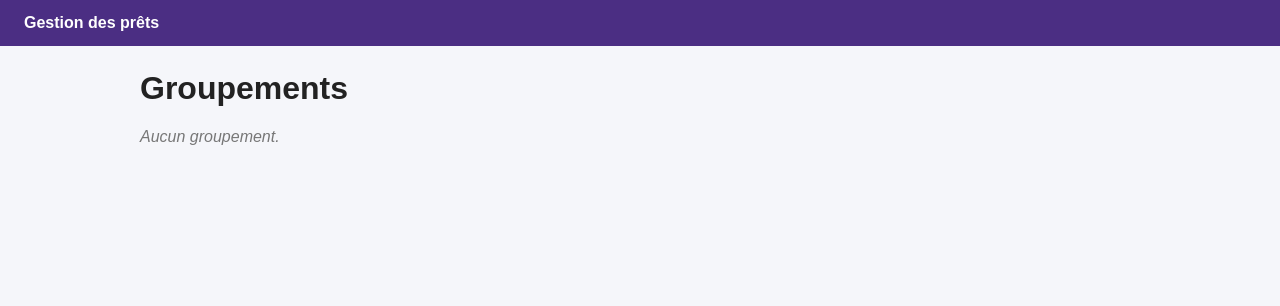
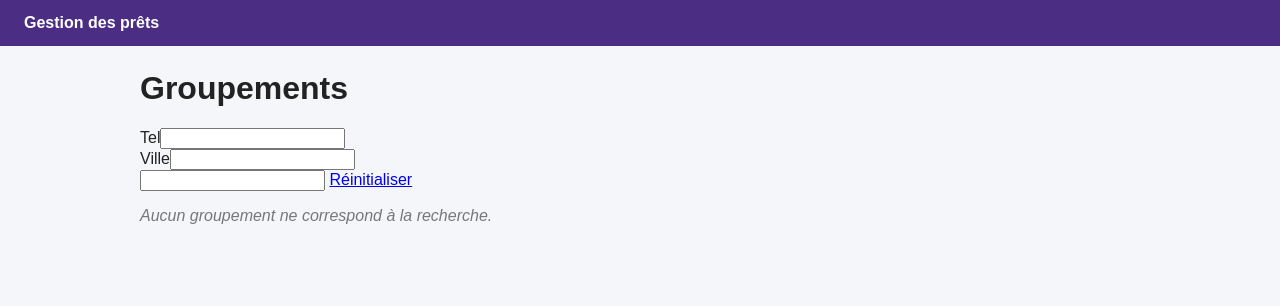
Before and after one commit to eyram-jos/gestion-prets, a Symfony app: template templates/groupement/index.html.twig in a window 1280 px wide. Shown: the top 306 px of the page. Run offline with Twig, Linux system fonts and the light colour scheme; the template is opened without the code that fills it, so the values that code supplies are empty; form fields are guessed from the names that the template uses; some libraries are stand-ins or nearby versions.

Commit message:
feat(vue): liste des groupements avec formulaire de filtre et pagination
Reecrit le gabarit de la liste : le formulaire de filtre est affiche avec form_start, form_row et form_end (aucune balise form ecrite a la main), le tableau utilise les lignes du DTO de sortie, un texte indique la page courante et le total, et des liens Precedent, numeros de pages et Suivant gardent les criteres de recherche (tel et ville) dans l'adresse. Un message s'affiche quand aucun groupement ne correspond, et la pagination est masquee quand il n'y a qu'une page.

```diff
--- a/templates/groupement/index.html.twig
+++ b/templates/groupement/index.html.twig
@@ -2,11 +2,31 @@
 
 {% block title %}Groupements{% endblock %}
 
+{% block stylesheets %}
+    <style>
+        .filtre { display: flex; gap: 12px; align-items: flex-end; flex-wrap: wrap; background: #fff; padding: 12px 16px; border: 1px solid #ddd; margin-bottom: 16px; }
+        .filtre label { display: block; font-size: 13px; margin-bottom: 4px; }
+        .filtre input { padding: 6px 8px; border: 1px solid #bbb; border-radius: 4px; }
+        .filtre button { padding: 7px 14px; background: #4b2e83; color: #fff; border: 0; border-radius: 4px; cursor: pointer; }
+        .pagination { display: flex; gap: 6px; align-items: center; flex-wrap: wrap; }
+        .pagination a, .pagination span { padding: 4px 10px; border: 1px solid #ddd; background: #fff; text-decoration: none; }
+        .pagination .courante { background: #4b2e83; color: #fff; border-color: #4b2e83; }
+        .pagination .inactif { color: #aaa; }
+    </style>
+{% endblock %}
+
 {% block body %}
     <h1>Groupements</h1>
 
-    {% if lignes is empty %}
-        <p class="vide">Aucun groupement.</p>
+    {{ form_start(form, {attr: {class: 'filtre'}}) }}
+        {{ form_row(form.tel) }}
+        {{ form_row(form.ville) }}
+        {{ form_widget(form.rechercher) }}
+        <a href="{{ path('groupement_index') }}">Réinitialiser</a>
+    {{ form_end(form) }}
+
+    {% if liste.lignes is empty %}
+        <p class="vide">Aucun groupement ne correspond à la recherche.</p>
     {% else %}
         <table>
             <thead>
@@ -20,17 +40,43 @@
                 </tr>
             </thead>
             <tbody>
-                {% for ligne in lignes %}
+                {% for ligne in liste.lignes %}
                     <tr>
-                        <td>{{ ligne.groupement.nom }}</td>
-                        <td>{{ ligne.groupement.tel }}</td>
-                        <td>{{ ligne.groupement.adresse }}</td>
+                        <td>{{ ligne.nom }}</td>
+                        <td>{{ ligne.tel }}</td>
+                        <td>{{ ligne.adresse }}</td>
                         <td class="nombre">{{ ligne.nbMembres }}</td>
                         <td class="nombre">{{ ligne.nbExercicesEnCours }}</td>
-                        <td><a href="{{ path('groupement_show', {id: ligne.groupement.id}) }}">Voir la fiche</a></td>
+                        <td><a href="{{ path('groupement_show', {id: ligne.id}) }}">Voir la fiche</a></td>
                     </tr>
                 {% endfor %}
             </tbody>
         </table>
+
+        <p>Page {{ liste.page }} sur {{ liste.nbPages }} — {{ liste.total }} groupement(s)</p>
+
+        {% if liste.nbPages > 1 %}
+            <nav class="pagination" aria-label="Pagination">
+                {% if liste.aPagePrecedente %}
+                    <a href="{{ path('groupement_index', {tel: filtre.tel, ville: filtre.ville, page: liste.page - 1}) }}">Précédent</a>
+                {% else %}
+                    <span class="inactif">Précédent</span>
+                {% endif %}
+
+                {% for n in 1..liste.nbPages %}
+                    {% if n == liste.page %}
+                        <span class="courante">{{ n }}</span>
+                    {% else %}
+                        <a href="{{ path('groupement_index', {tel: filtre.tel, ville: filtre.ville, page: n}) }}">{{ n }}</a>
+                    {% endif %}
+                {% endfor %}
+
+                {% if liste.aPageSuivante %}
+                    <a href="{{ path('groupement_index', {tel: filtre.tel, ville: filtre.ville, page: liste.page + 1}) }}">Suivant</a>
+                {% else %}
+                    <span class="inactif">Suivant</span>
+                {% endif %}
+            </nav>
+        {% endif %}
     {% endif %}
 {% endblock %}
```
